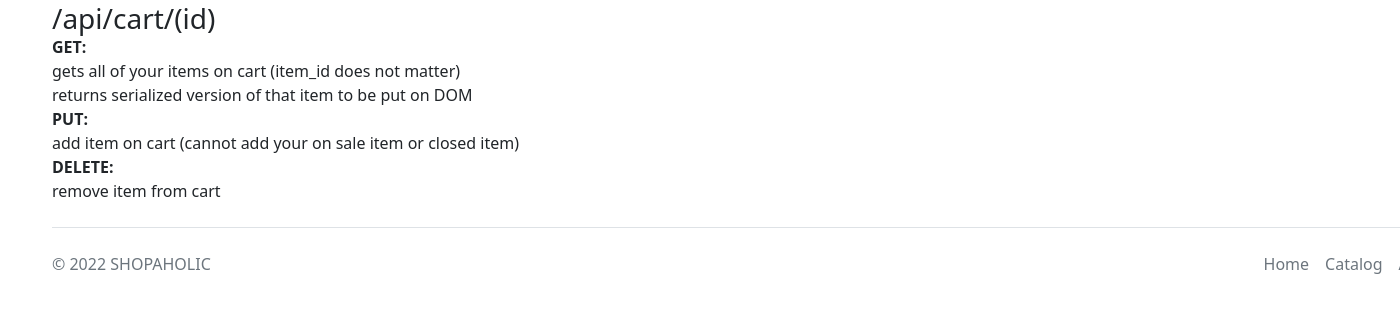
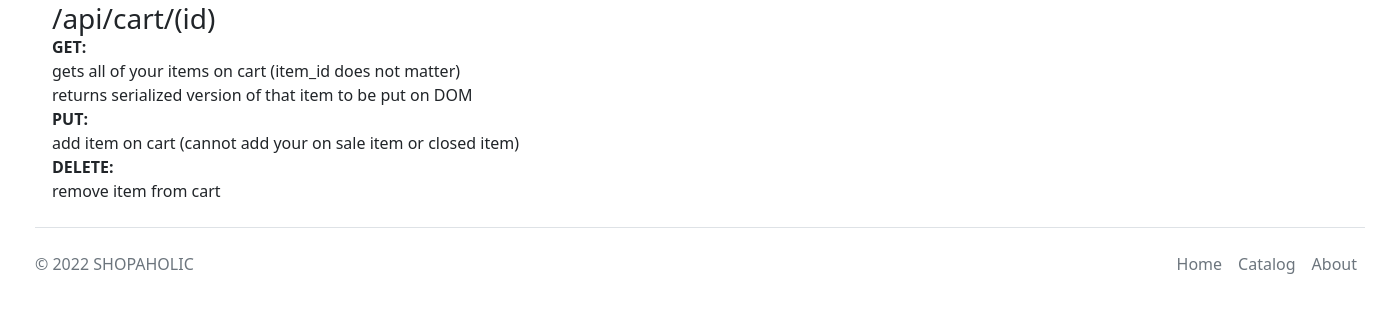
Before and after one commit to michac789/CommerceApp, a Django app: template cart/templates/cart/index.html in a window 1400 px wide; the page is wider, and only the part inside the window is pictured. Shown: the part 328-641 px from the top of that part. Run offline with Django 3.2, Linux system fonts and the light colour scheme; the template is opened without the code that fills it, so the values that code supplies are empty.

Commit message:
fix footer

```diff
--- /dev/null
+++ b/sso/static/sso/footer.css
@@ -0,0 +1,3 @@
+footer {
+    width: 95vw;
+}
--- a/sso/static/layout/navbar.css
+++ b/sso/static/sso/navbar.css
@@ -1,5 +1,3 @@
 nav#navbar {
     z-index: 9999999999 !important;
 }
-
-/* im in sso */
--- a/sso/templates/layout/footer.html
+++ b/sso/templates/layout/footer.html
@@ -2,8 +2,8 @@
 
 <link href="{% static 'sso/footer.css' %}" rel="stylesheet">
 <!-- TODO FOOTER (ADD REAL LINKS) -->
-<div class="container">
-    <footer class="d-flex flex-wrap justify-content-between align-items-center py-3 my-4 border-top">
+<div class="container-fluid">
+    <footer class="d-flex flex-wrap justify-content-between align-items-center py-3 my-4 border-top mx-auto">
       <p class="col-md-4 mb-0 text-muted">&copy; 2022 SHOPAHOLIC</p>
 
       <a href="/" class="col-md-4 d-flex align-items-center justify-content-center mb-3 mb-md-0 me-md-auto link-dark text-decoration-none">
--- a/sso/templates/layout/navbar.html
+++ b/sso/templates/layout/navbar.html
@@ -1,5 +1,5 @@
 {% load static %}
-<link href="{% static 'layout/navbar.css' %}" rel="stylesheet">
+<link href="{% static 'sso/navbar.css' %}" rel="stylesheet">
 <nav id="navbar" class="navbar navbar-expand-lg navbar-dark bg-dark px-4 position-fixed vw-100">
     <div class="container-fluid">
         <a class="navbar-brand d-none d-lg-inline lead" href="{% url 'catalog:main' %}">S H O P A H O L I C</a>
```
